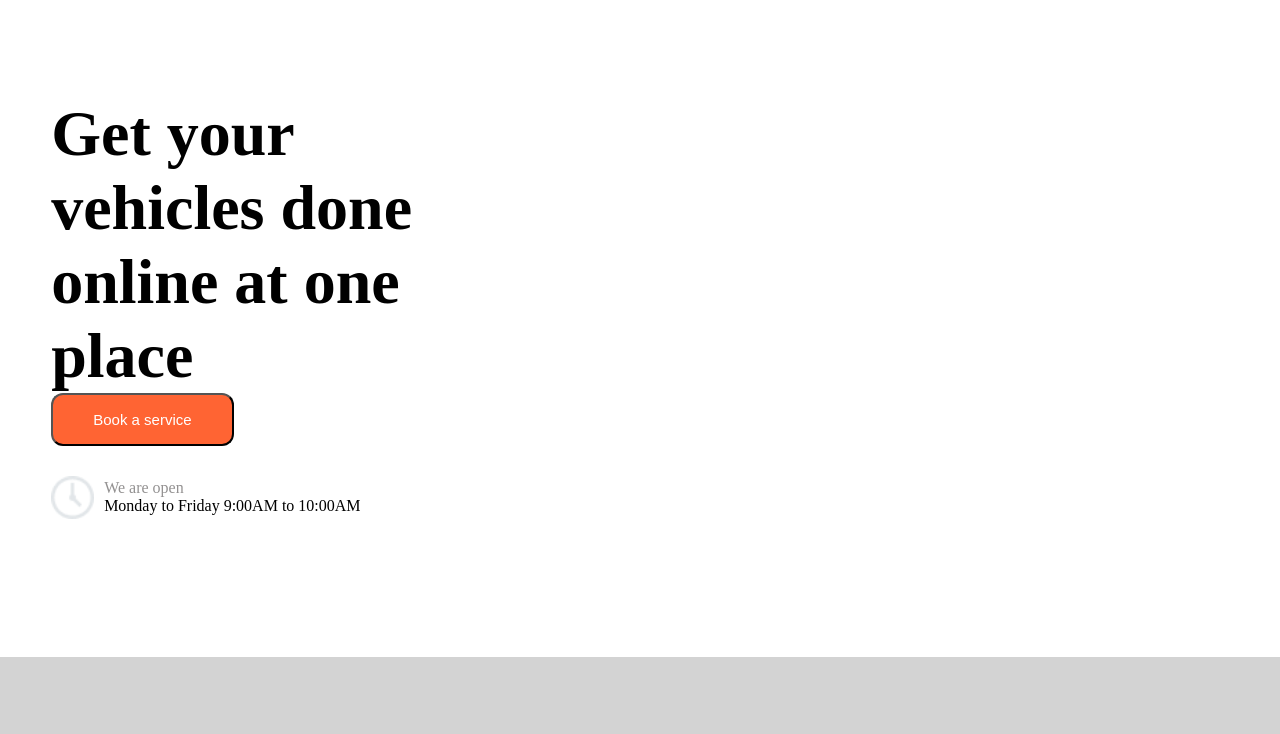
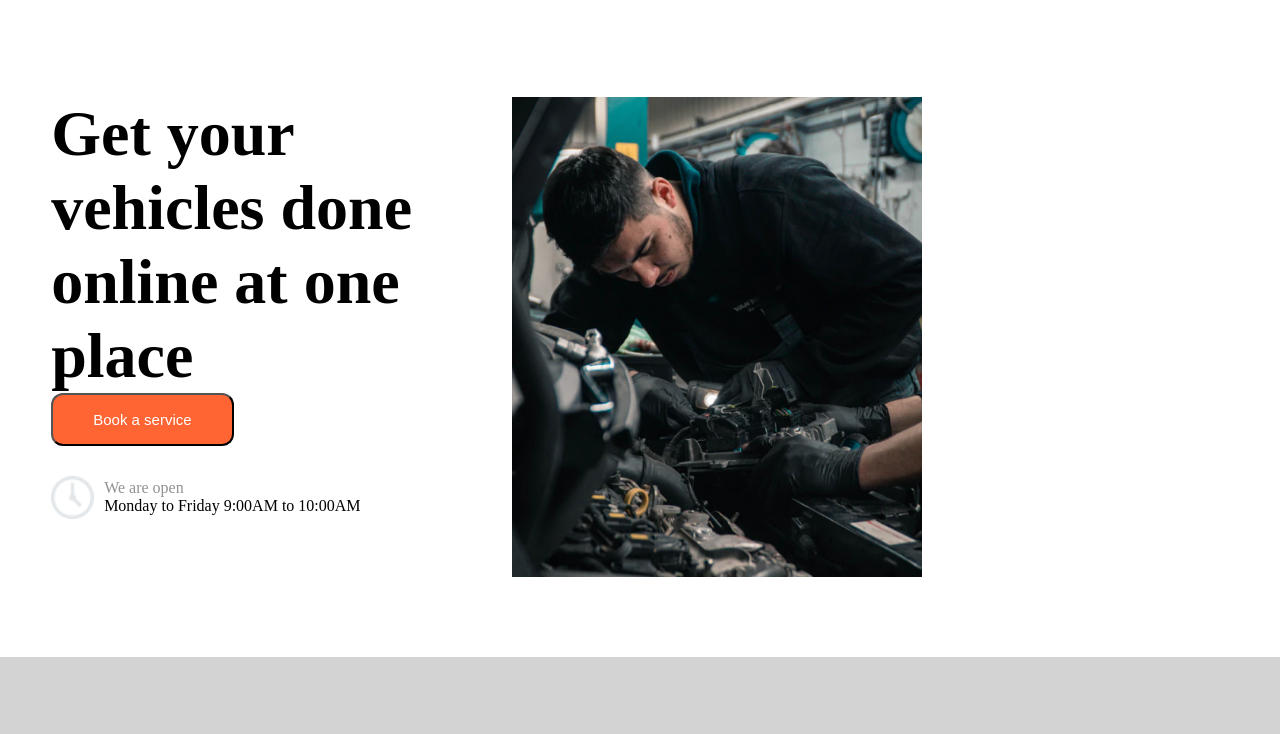
Before and after one commit to alaomartha/kodecamp-stage4, a plain HTML site: page index.html in a window 1280 px wide. Shown: the part 59-793 px from the top of the page. Drawn offline with Linux system fonts and the light colour scheme.

Commit message:
we go againnn

```diff
--- a/css/index.css
+++ b/css/index.css
@@ -51,7 +51,7 @@
   width: 50%;
 }
 #hero-section .image-section{
-  background-image: url(.../img/image.png);
+  background-image: url(../img/image.png);
   background-size: cover;
   background-position:center;
   height: 60vh;
```
